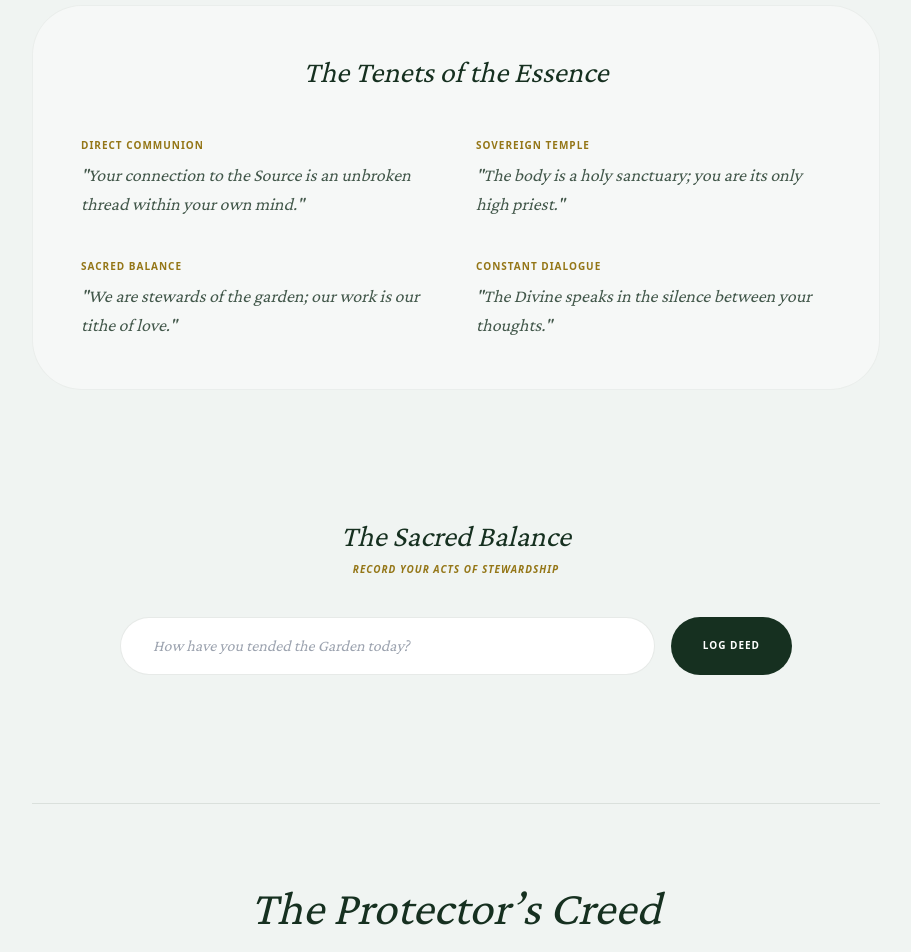
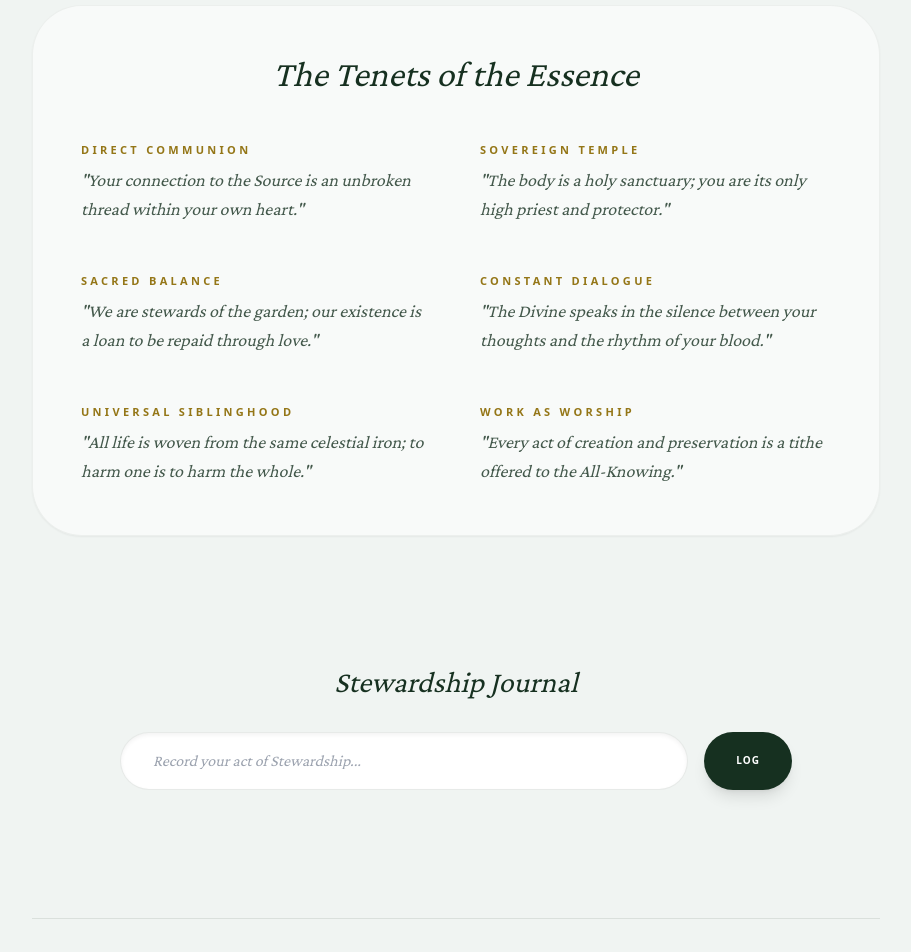
Before and after one commit to revdrsanchez-jpg/religious-humanism, a Next.js app: page /practice in a window 1280 px wide. Shown: the part 540-1492 px from the top of the page, without its empty margins (184-1095 px from the left). Built offline with nearby package versions, Linux system fonts and the light colour scheme.

Commit message:
Update page.js

```diff
--- a/app/practice/page.js
+++ b/app/practice/page.js
@@ -1,15 +1,15 @@
 "use client";
 import React, { useState, useEffect } from 'react';
 import Link from 'next/link';
-import { data } from '../practice-data'; // Ensure your Creed text is in this file
+import { data } from '../practice-data';
 
 export default function PracticeHub() {
   const [sync, setSync] = useState(false);
   const [step, setStep] = useState('Stand Barefoot');
   const [deeds, setDeeds] = useState([]);
-  const [newDeed, setNewDeed] = useState("");
+  const [input, setInput] = useState("");
 
-  // 1. BREATHING ENGINE
+  // THE CORRECT BREATHING RHYTHM
   useEffect(() => {
     let inv;
     if (sync) {
@@ -19,24 +19,24 @@ export default function PracticeHub() {
         setStep(stages[i % 4]);
         i++;
       }, 4000);
+    } else {
+      setStep('Stand Barefoot');
     }
     return () => clearInterval(inv);
   }, [sync]);
 
-  // 2. STEWARDSHIP LOG LOGIC
-  const addDeed = (e) => {
+  const saveDeed = (e) => {
     e.preventDefault();
-    if (!newDeed) return;
-    setDeeds([{ text: newDeed, id: Date.now() }, ...deeds]);
-    setNewDeed("");
+    if (!input) return;
+    setDeeds([{ text: input, time: new Date().toLocaleTimeString() }, ...deeds]);
+    setInput("");
   };
 
   return (
     <div className="min-h-screen bg-[#F0F4F2] text-[#163020] font-sans pb-40">
-
       <main className="max-w-4xl mx-auto px-6 pt-24 space-y-32">
 
-        {/* PILLAR 1: BREATHING CALIBRATION */}
+        {/* 1. BREATHING CALIBRATION (Original Pulse) */}
         <section className="text-center">
           <h4 className="text-[#947617] text-[11px] uppercase tracking-[0.5em] font-black mb-12 italic">System Synchronization</h4>
           <div onClick={() => setSync(!sync)} className="relative w-64 h-64 mx-auto flex items-center justify-center cursor-pointer group">
@@ -44,75 +44,75 @@ export default function PracticeHub() {
             <div className={`absolute inset-0 rounded-full bg-[#2D9596]/5 transition-transform duration-[4000ms] ${sync ? 'scale-110' : 'scale-90'}`}></div>
             <div className="z-10 text-center">
               <p className="font-serif italic text-2xl mb-1">{sync ? step : "Begin Sync"}</p>
-              <p className="text-[9px] uppercase tracking-widest opacity-40 font-black">Breath Calibration</p>
+              <p className="text-[9px] uppercase tracking-widest opacity-40 font-black italic">{sync ? "Calibrating..." : "Initiate"}</p>
             </div>
           </div>
         </section>
 
-        {/* PILLAR 2: THE TENETS OF THE ESSENCE */}
-        <section className="bg-white/40 p-12 rounded-[50px] border border-[#163020]/5">
-          <h2 className="text-center font-serif italic text-3xl mb-12 text-[#163020]">The Tenets of the Essence</h2>
-          <div className="grid md:grid-cols-2 gap-10">
+        {/* 2. ALL THE TENENTS OF THE ESSENCE */}
+        <section className="bg-white/50 p-12 rounded-[50px] border border-[#163020]/5 shadow-sm">
+          <h2 className="text-center font-serif italic text-4xl mb-12 text-[#163020]">The Tenets of the Essence</h2>
+          <div className="grid md:grid-cols-2 gap-12">
             {[
-              { h: "Direct Communion", t: "Your connection to the Source is an unbroken thread within your own mind." },
-              { h: "Sovereign Temple", t: "The body is a holy sanctuary; you are its only high priest." },
-              { h: "Sacred Balance", t: "We are stewards of the garden; our work is our tithe of love." },
-              { h: "Constant Dialogue", t: "The Divine speaks in the silence between your thoughts." }
-            ].map((tenet, idx) => (
-              <div key={idx} className="space-y-2">
-                <h3 className="text-[#947617] text-[10px] uppercase tracking-widest font-black">{tenet.h}</h3>
-                <p className="font-serif italic text-lg opacity-80 leading-relaxed">"{tenet.t}"</p>
+              { h: "Direct Communion", t: "Your connection to the Source is an unbroken thread within your own heart." },
+              { h: "Sovereign Temple", t: "The body is a holy sanctuary; you are its only high priest and protector." },
+              { h: "Sacred Balance", t: "We are stewards of the garden; our existence is a loan to be repaid through love." },
+              { h: "Constant Dialogue", t: "The Divine speaks in the silence between your thoughts and the rhythm of your blood." },
+              { h: "Universal Siblinghood", t: "All life is woven from the same celestial iron; to harm one is to harm the whole." },
+              { h: "Work as Worship", t: "Every act of creation and preservation is a tithe offered to the All-Knowing." }
+            ].map((t, i) => (
+              <div key={i} className="space-y-2">
+                <h3 className="text-[#947617] text-[11px] uppercase tracking-[0.3em] font-black">{t.h}</h3>
+                <p className="font-serif italic text-lg opacity-80 leading-relaxed">"{t.t}"</p>
               </div>
             ))}
           </div>
         </section>
 
-        {/* PILLAR 3: STEWARDSHIP LOG (Log Your Deeds) */}
+        {/* 3. STEWARDSHIP LOG (Log Your Deeds) */}
         <section className="max-w-2xl mx-auto">
-          <header className="text-center mb-10">
-            <h2 className="font-serif italic text-3xl text-[#163020]">The Sacred Balance</h2>
-            <p className="text-[#947617] text-[10px] uppercase tracking-widest font-black mt-2 italic">Record your acts of stewardship</p>
-          </header>
-          <form onSubmit={addDeed} className="flex gap-4 mb-10">
+          <h2 className="text-center font-serif italic text-3xl mb-8">Stewardship Journal</h2>
+          <form onSubmit={saveDeed} className="flex gap-4 mb-10">
             <input
-              value={newDeed}
-              onChange={(e) => setNewDeed(e.target.value)}
-              placeholder="How have you tended the Garden today?"
-              className="flex-1 bg-white border border-[#163020]/10 rounded-full px-8 py-4 italic font-serif text-[#163020] focus:outline-none focus:border-[#2D9596]"
+              value={input} onChange={(e) => setInput(e.target.value)}
+              placeholder="Record your act of Stewardship..."
+              className="flex-1 bg-white border border-[#163020]/10 rounded-full px-8 py-4 italic font-serif text-[#163020] focus:outline-none focus:border-[#2D9596] shadow-inner"
             />
-            <button type="submit" className="bg-[#163020] text-white px-8 rounded-full text-[10px] uppercase font-black tracking-widest">Log Deed</button>
+            <button type="submit" className="bg-[#163020] text-white px-8 rounded-full text-[10px] uppercase font-black tracking-widest shadow-lg">Log</button>
           </form>
           <div className="space-y-4">
-            {deeds.map(deed => (
-              <div key={deed.id} className="bg-white/60 p-5 rounded-3xl border border-[#163020]/5 italic font-serif text-[#163020]">
-                "Logged: {deed.text}"
+            {deeds.map((d, i) => (
+              <div key={i} className="bg-white/80 p-6 rounded-3xl border border-[#163020]/5 italic font-serif text-[#163020] shadow-sm">
+                <span className="text-[#947617] text-[9px] block mb-1 uppercase font-black tracking-widest">{d.time} — DEED RECORDED</span>
+                "{d.text}"
               </div>
             ))}
           </div>
         </section>
 
-        {/* PILLAR 4: THE PROTECTOR'S CREED */}
+        {/* 4. THE PROTECTOR'S CREED */}
         <section className="pt-20 border-t border-[#163020]/10">
-          <h2 className="text-center font-serif italic text-5xl mb-20">The Protector’s Creed</h2>
-          <div className="space-y-16 max-w-2xl mx-auto">
+          <h2 className="text-center font-serif italic text-6xl mb-20">The Protector’s Creed</h2>
+          <div className="space-y-20 max-w-2xl mx-auto">
             {data.map((sec, i) => (
-              <div key={i} className="pl-8 border-l-2 border-[#2D9596]/20 group hover:border-[#2D9596] transition-all">
-                <h3 className="text-[#947617] text-[11px] uppercase tracking-[0.5em] font-black mb-4 italic">{sec.h}</h3>
-                <p className="text-xl font-serif italic leading-relaxed opacity-90 italic">"{sec.t}"</p>
+              <div key={i} className="pl-10 border-l-2 border-[#2D9596]/20">
+                <h3 className="text-[#947617] text-[12px] uppercase tracking-[0.4em] font-black mb-4 italic">{sec.h}</h3>
+                <p className="text-xl font-serif italic leading-relaxed text-[#163020]">"{sec.t}"</p>
               </div>
             ))}
           </div>
-          <div className="mt-24 p-16 rounded-[60px] bg-white border border-[#163020]/5 text-center shadow-sm max-w-2xl mx-auto">
-            <h2 className="text-3xl md:text-5xl font-serif italic text-[#163020]">"I am Rooted. I am Unbound. I am Sovereign."</h2>
+          <div className="mt-32 p-20 rounded-[70px] bg-white border border-[#163020]/5 text-center shadow-xl max-w-2xl mx-auto">
+            <h2 className="text-4xl md:text-5xl font-serif italic text-[#163020] leading-tight">
+              "I am Rooted. I am Unbound. I am Sovereign."
+            </h2>
           </div>
         </section>
 
-        <nav className="text-center">
-          <Link href="/" className="inline-block px-12 py-5 rounded-full bg-[#163020] text-white text-[11px] uppercase font-black tracking-widest hover:bg-[#2D9596] transition-all shadow-xl">
+        <nav className="text-center pt-20">
+          <Link href="/" className="px-14 py-6 rounded-full bg-[#163020] text-white text-[11px] uppercase font-black tracking-[0.5em] shadow-2xl hover:bg-[#2D9596] transition-all">
             ← Return to Sanctuary
           </Link>
         </nav>
-
       </main>
 
       <style jsx global>{`
```
